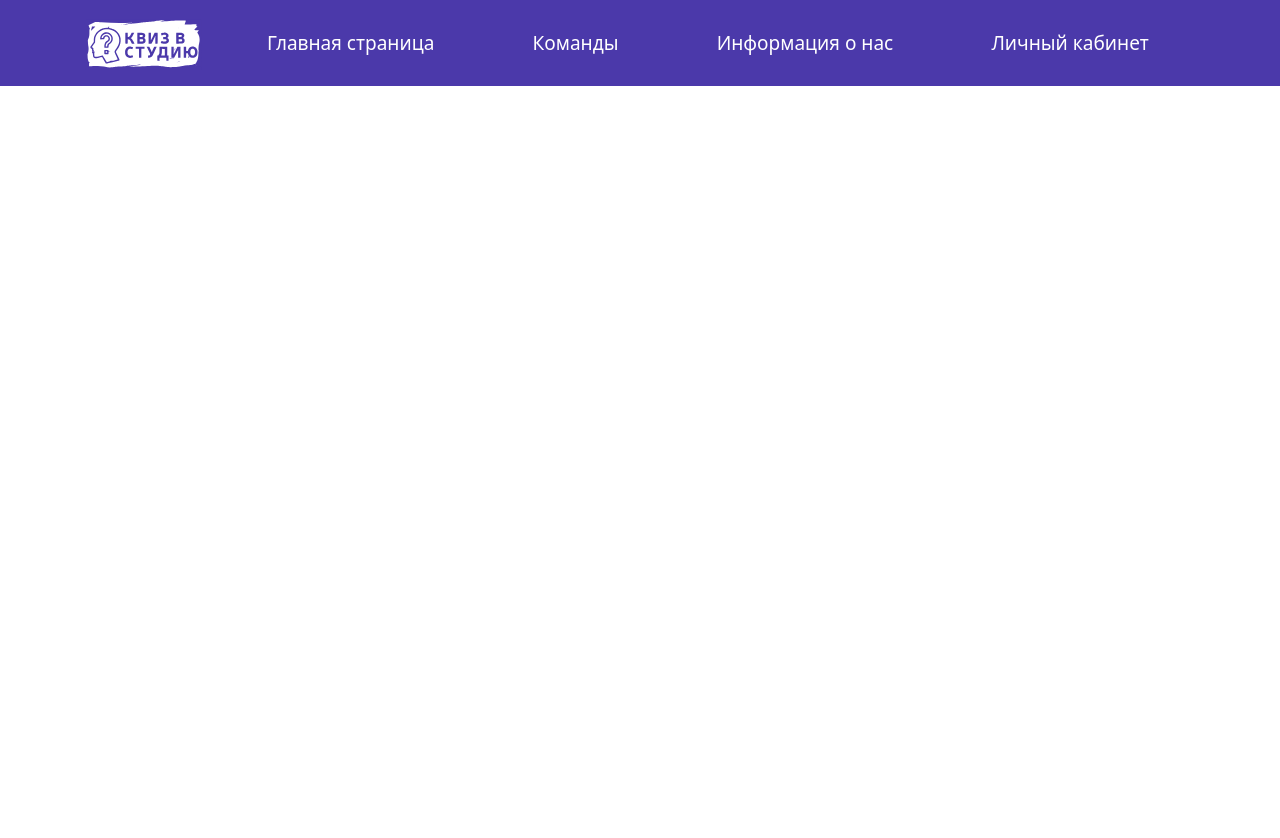
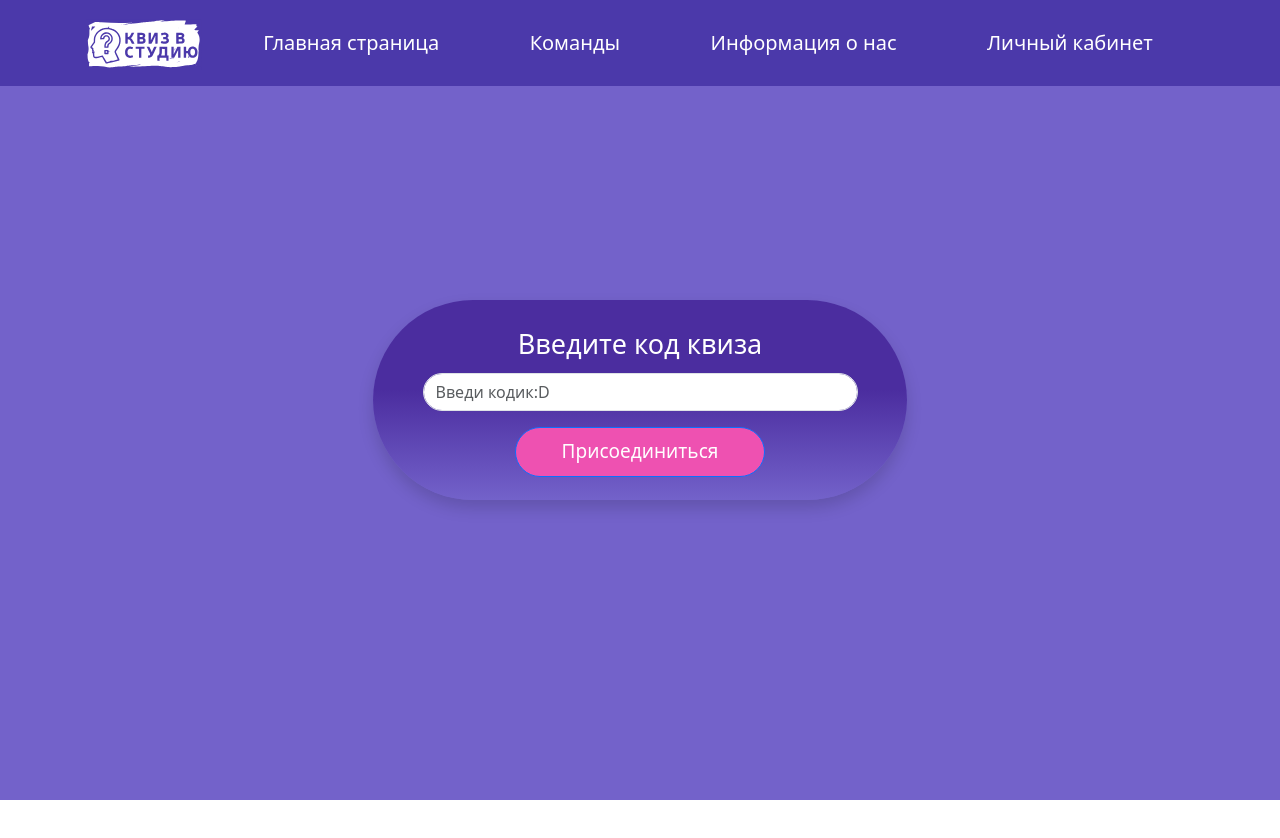
Before and after one commit to UkiMori2002/web_site-quiz, a React (Create React App) app: page / in a window 1280 px wide. Shown: the top 838 px of the page. After the commit the page ends 800 px from the top, so only its background shows below. Built offline with nearby package versions, Linux system fonts and the light colour scheme.

Commit message:
add code and information abou me

```diff
--- a/src/App.css
+++ b/src/App.css
@@ -3,17 +3,18 @@
   color: white;
   display: flex;
   justify-content: space-between;
+  align-items: center;
 }
 
 .nav a {
   background-color: #4B39AA;
   color: white;
-  font-size: 19px;
+  font-size: 20px;
 }
 
-body {
+/* body {
   height: 2000px;
-}
+} */
 
 .footer{
   background-color: #4B39AA;
@@ -28,14 +29,15 @@ body {
   font-size: 50px;
 }
 
-.button {
-  background-color: #EE51B1;
-  font-size: large;
-  border-radius: 40%
-}
-.custom-button {
-  color: #EE51B1; /* Изменение цвета текста кнопки на красный */
-  /* border-color: #FF6B6B; Изменение цвета границы кнопки на красный */
+.button{
+  background-color: #EE51B1 !important;
+  width: 250px !important;
+  height: 50px !important;
+  border-radius: 800px !important;
+  align-items: center !important;
+  font-size: 19px !important;
+  display: flex !important;
+  justify-content: center !important;
 }
 
 .pad {
@@ -53,3 +55,33 @@ body {
 .card {
   margin-bottom: 10px;
 }
+
+.form{
+  background: linear-gradient(to bottom,  #4b2d9f 45%,#7362ca 100%);
+  width: 650px;
+  height: 200px;
+  max-width: 700px;
+  width: 100%;
+}
+@media (max-width: 767px) {
+  .form {
+    padding: 2rem;
+  }
+}
+
+
+.text{
+  color: white;
+  font-size: 27px;
+  align-items: center !important
+}
+
+.textBig{
+  color: white;
+  font-size: 50px;
+}
+
+.textLitle{
+  color: white;
+  font-size: 35px;
+}
--- a/src/App.js
+++ b/src/App.js
@@ -1,14 +1,28 @@
 import './App.css';
 import 'bootstrap/dist/css/bootstrap.min.css';
 import Header from "./Components/Header"
+import Team from './Pages/Team';
+import About_us from './Pages/About_us.js';
+import Personal_account from './Pages/Personal_account.js';
+import Choice_of_quiz from './Pages/Choice_of_quiz';
+import React from 'react';
+import { BrowserRouter as Router, Routes, Route } from 'react-router-dom';
 // import Footer from './Components/Footer';
 
 function App() {
   return (
     <>
-    <div>
-    <Header/>
-    </div>
+      <div style={{ backgroundColor: ' #7362CA' }}>
+        <Router>
+          <Header/>
+          <Routes>
+            <Route path="/" element={<Choice_of_quiz />} />
+            <Route path="/team" element={<Team/>}/>
+            <Route path="/unformation_about_us" element={<About_us/>}/>
+            <Route path="/personal_account" element={<Personal_account/>}/>
+          </Routes>
+        </Router>
+      </div>
     </>
 
   );
--- a/src/Components/Header.js
+++ b/src/Components/Header.js
@@ -2,11 +2,7 @@ import React, { Component } from 'react'
 import { Container, NavLink, Navbar, NavbarCollapse, NavbarToggle, Nav } from 'react-bootstrap'
 import logo from './logo.svg'
 import '../App.css'
-import { Route, BrowserRouter as Router, Routes } from 'react-router-dom';
-import Home from '../Pages/Home.js';
-import Team from '../Pages/Team.js';
-import About_us from '../Pages/About_us.js';
-import Personal_account from '../Pages/Personal_account.js';
+import { Link } from 'react-router-dom';
 
 export default class Header extends Component {
   render() {
@@ -26,22 +22,14 @@ export default class Header extends Component {
             <NavbarToggle aria-controls='responsive-navbar-nav'/>
             <NavbarCollapse id="responsive-navbar-nav ">
               <Nav className="w-100 d-flex justify-content-around ">
-                <NavLink href='/'>Главная страница</NavLink>
-                <NavLink href='/team'>Команды</NavLink>
-                <NavLink href='/unformation_about_us'>Информация о нас</NavLink>
-                <NavLink href='/personal_account'>Личный кабинет</NavLink>
+              <NavLink as={Link} to="/">Главная страница</NavLink>
+              <NavLink as={Link} to="/team">Команды</NavLink>
+              <NavLink as={Link} to="/unformation_about_us">Информация о нас</NavLink>
+              <NavLink as={Link} to="/personal_account">Личный кабинет</NavLink>
               </Nav>
             </NavbarCollapse>
           </Container>
         </Navbar>
-        <Router>
-          <Routes>
-            <Route expact path="/" element={<Home/>}/>
-            <Route expact path="/team" element={<Team/>}/>
-            <Route expact path="/unformation_about_us" element={<About_us/>}/>
-            <Route expact path="/personal_account" element={<Personal_account/>}/>
-          </Routes>
-        </Router>
       </>
     );
   }
--- a/src/Pages/About_us.js
+++ b/src/Pages/About_us.js
@@ -1,10 +1,30 @@
 import React, { Component } from 'react'
+import {Container } from 'react-bootstrap'
+import gif from '../pictures/gif.gif';
 
 export default class Unformation_about_us extends Component {
   render() {
     return (
-      <div>
-        <h1>О нас Информация</h1>
+      <div className='d-flex justify-content-center align-items-center row' style={{ height: '100vh' }}>
+        <Container className='row'>
+          <div className='col-md-6   col-12 offset-1'>
+            <h1 className=' textBig'>Информация о нас</h1>
+            <text className='textLitle'>Полное наименование: </text>
+            <text className='text fw-light'>«Информационная система по организации и проведению кризов»</text><br />
+            <text className='textLitle'>Разработчик: </text>
+            <text className='text fw-light'>Митруева Екатерина 🧿</text><br />
+            <text className='textLitle'>Фактический адрес: </text>
+            <text className='text fw-light'>664056, город Иркутск, Академическая ул., д. 56/1</text><br />
+            <text className='textLitle'>Телефон/ Факс:</text>
+            <text className='text fw-light'>+7 952 639-94-40</text>
+          </div>
+          <div className='col-md-4 col-12 d-flex justify-content-end'>
+            <img
+              className='img-fluid'
+              src={gif}
+            />
+          </div>
+        </Container>
       </div>
     )
   }
--- /dev/null
+++ b/src/Pages/Choice_of_quiz.js
@@ -0,0 +1,48 @@
+import '../App.css'
+import React, { useState } from 'react';
+import { Container, Row, Col, Form, Button } from 'react-bootstrap';
+
+  const Choice_of_quiz = () => {
+    const [quizCode, setQuizCode] = useState('');
+
+    const handleSubmit = (e) => {
+      e.preventDefault();
+
+      if (quizCode === '1234') {
+        window.location.href = "/team";
+
+      } else {
+        alert('К сожалению, мы не можем найти такой квиз. Попробуйте еще раз <3');
+      }
+    };
+
+  return (
+    <>
+      <Container className="d-flex justify-content-center align-items-center" style={{ height: '100vh' }}>
+        <Row className="w-100">
+          <Col xs={12} md={6} className="mx-auto">
+            <Form onSubmit={handleSubmit} className=" d-flex justify-content-center rounded-pill p-4 shadow form" style={{ padding: '2rem' }}>
+              <Form.Group controlId="quizCode" className=" mb-4">
+                <Form.Label className='d-flex justify-content-center text'>Введите код квиза</Form.Label>
+                <Form.Control
+                  type="text"
+                  placeholder="Введи кодик:D"
+                  value={quizCode}
+                  onChange={(e) => setQuizCode(e.target.value)}
+                  required
+                  className="rounded-pill "
+                  style={{ width: 435 }}
+                />
+                <Button type="submit" className='button mx-auto mt-3'>
+                  Присоединиться
+                </Button>
+              </Form.Group>
+            </Form>
+          </Col>
+        </Row>
+      </Container>
+    </>
+  );
+};
+
+export default Choice_of_quiz;
--- a/src/Pages/Personal_account.js
+++ b/src/Pages/Personal_account.js
@@ -4,6 +4,7 @@ import '../App.css'
 
 export default class Personal_account extends Component {
   render() {
+
     return (
       <>
         <Container className="footer">
--- a/src/Pages/Team.js
+++ b/src/Pages/Team.js
@@ -17,7 +17,7 @@ export default class Team extends Component {
                 src={team7}
                 height='360'
                 width='120'
-                className='logo-block-header'
+                className='logo-block-header img-fluid'
                 alt='Logo'
               />
               <Card.Body>
@@ -39,7 +39,7 @@ export default class Team extends Component {
                 src={team10}
                 height='360'
                 width='120'
-                className='logo-block-header'
+                className='logo-block-header img-fluid'
                 alt='Logo'
               />
               <Card.Body>
@@ -61,7 +61,7 @@ export default class Team extends Component {
                 src={team4}
                 height='360'
                 width='120'
-                className='logo-block-header'
+                className='logo-block-header img-fluid'
                 alt='Logo'
               />
               <Card.Body>
@@ -76,8 +76,6 @@ export default class Team extends Component {
               </Card.Footer>
             </Card>
           </Container>
-
-
         </Container >
       </>
     )
```
Also changed, not shown: src/Components/Header_for_all.js (added, +39 -0 lines), src/Pages/Team copy.js (deleted, +0 -77 lines), 1 other file (tests, documents, lock files or other folders).
